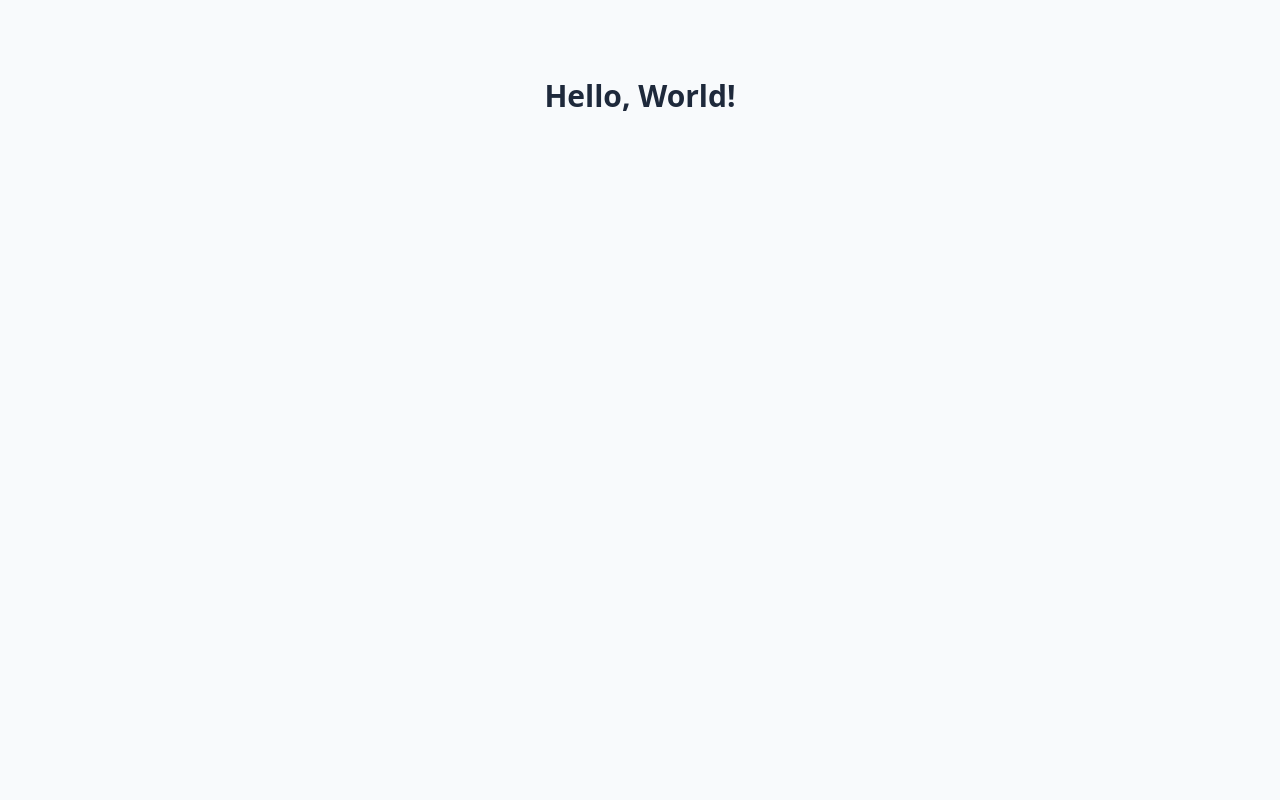
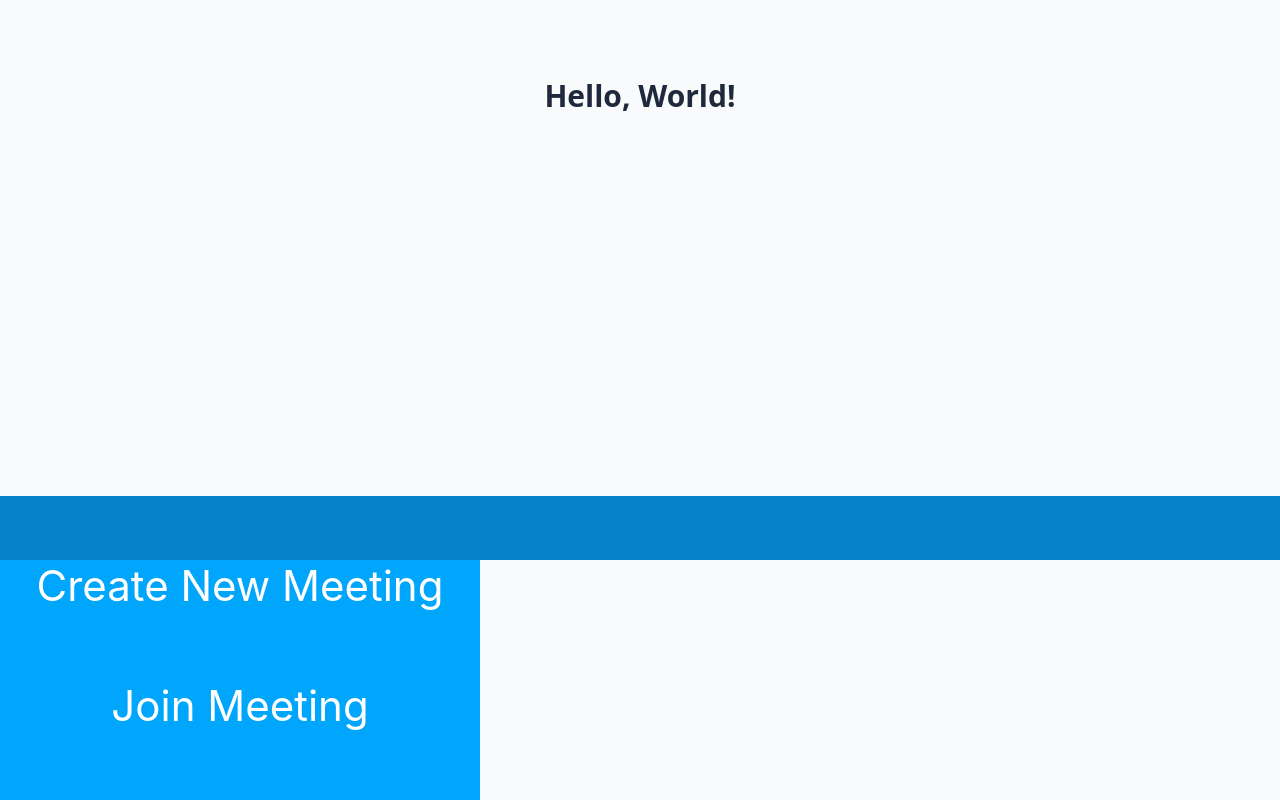
Before and after one commit to Web-Programming-Group-Project/Final-Project, a React (Vite) app: page / in a window 1280 px wide. Shown: the part 304-1104 px from the top of the page. Before the commit the page ends 800 px from the top, so only its background shows below. Built offline with nearby package versions, Linux system fonts and the light colour scheme.

Commit message:
Added Buttons and topbar to initial page (Did not have time to position them)

```diff
--- a/index.html
+++ b/index.html
@@ -7,5 +7,13 @@
 </head>
 <body class="bg-slate-50">
     <div id="root"></div>
+    <div class="topbarSignIn"></div>
+    <div class="LargeButton">
+      <span>Create New Meeting</span>
+    </div>
+    <div class="LargeButton">
+      <span>Join Meeting</span>
+    </div>
 <script type="module" src="/src/main.jsx"></script>
 </body>
+</html>
--- a/src/index.css
+++ b/src/index.css
@@ -4,3 +4,26 @@
 
 
 html, body, #root { height: 100%; margin: 0; padding: 0; }
+
+.topbarSignIn {
+  position: sticky;
+  height: 64px;
+  flex-shrink: 0;
+  background: #0582CA;
+}
+
+.LargeButton {
+  width: 480px;
+  height: 120px;
+  flex-shrink: 0;
+  background-color: #00A6FB;
+  color: #FFF;
+  justify-content: center;
+  align-items: center;
+  text-align: center;
+  font-family: Inter;
+  font-size: 42px;
+  font-style: normal;
+  font-weight: 400;
+  line-height: normal;
+}
```
